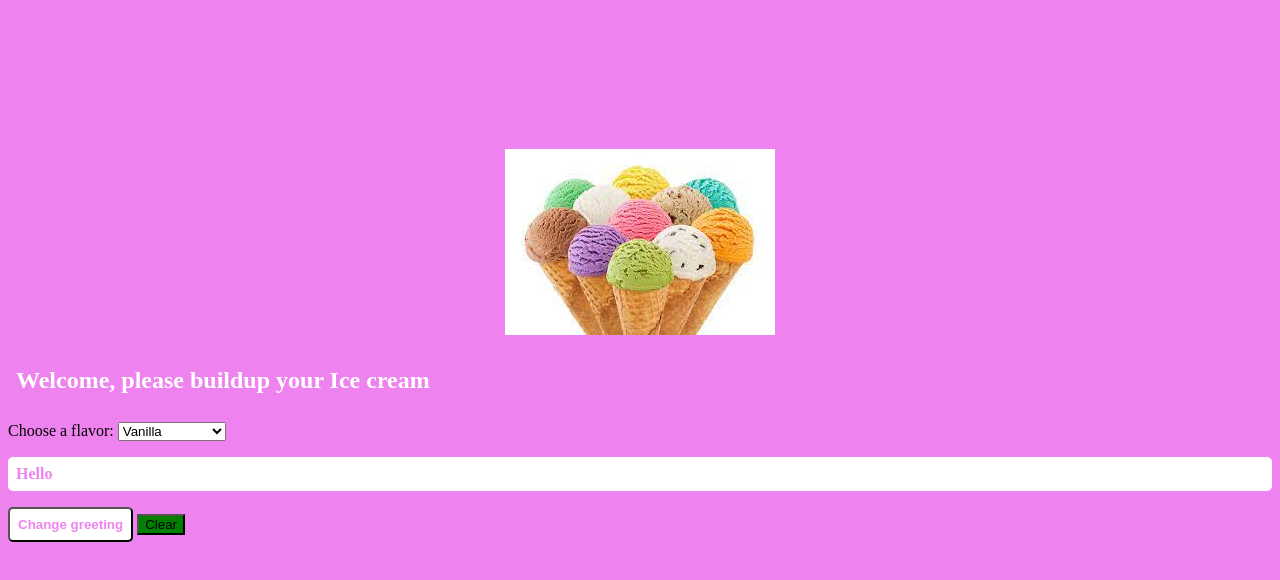
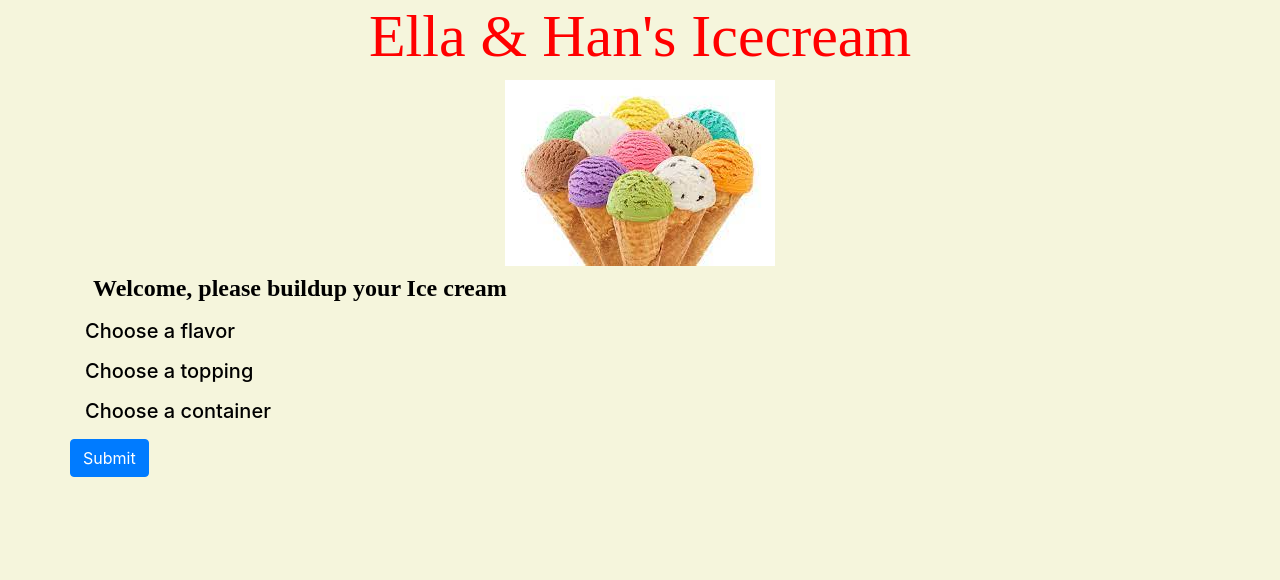
Before and after one commit to millynamy/icecream-frontend, a plain HTML site: page index.html in a window 1280 px wide. Drawn offline with nearby package versions, Linux system fonts and the light colour scheme; files that its build step writes are made by us from their sources; no server answers; files whose address does not match are found by name.

Commit message:
Clean up
Deleted unneccesary pages

```diff
--- a/index.html
+++ b/index.html
@@ -1,33 +1,45 @@
-<!DOCTYPE html>
-<html>
+<!doctype html>
+<html lang="en">
   <head>
-    <title>ELLA & HAN'S ICECREAM</title>
-    <link rel="stylesheet" href="/Users/duncansanya/Documents/Projects/frontend/static/css/main.css" />
+    <!-- Required meta tags -->
+    <meta charset="utf-8">
+    <meta name="viewport" content="width=device-width, initial-scale=1, shrink-to-fit=no">
+
+    <!-- Bootstrap CSS -->
+    <link rel="stylesheet" href="https://cdn.jsdelivr.net/npm/bootstrap@4.3.1/dist/css/bootstrap.min.css" integrity="sha384-ggOyR0iXCbMQv3Xipma34MD+dH/1fQ784/j6cY/iJTQUOhcWr7x9JvoRxT2MZw1T" crossorigin="anonymous">
+    <title>Ella & Han's Icecream</title>
+    <link rel="stylesheet" href="/Users/duncansanya/Documents/Projects/frontend/static/css/newmain.css" />
   </head>
-
   <body onload="load()">
-
+    <div class="container">
       <center>
-      <h1 class="blink">ELLA & HAN'S ICECREAM</h1>
+          <h1>Ella & Han's Icecream</h1>
           <img src="/Users/duncansanya/Documents/Projects/frontend/images/Ice cream.jpeg" alt="logo">
       </center>
-
     <h2>Welcome, please buildup your Ice cream</h2>
 
-  <label for="flavors">Choose a flavor:</label>
-  <select name="flavors" id="flavors">
-      <option value="Vanilla">Vanilla</option>
-      <option value="cotton candy">cotton candy</option>
-      <option value="chocolate mint">chocolate mint</option>
-      <option value="strawberry">strawberry</option>
-  </select>
+    <div class="row">
+      <div class="col-12">
+        <div class="">
+          <h5 for="flavors">Choose a flavor</h5>
+          <div class="form-group" id="flavors"></div>
+        </div>
+      </div>
+      <div class="col-12">
+        <div class="">
+            <h5 for="toppings">Choose a topping</h5>
+            <div class="form-group" id="toppings"></div>
+        </div>
+      </div>
+      <div class="col-12">
+        <div class="">
+            <h5 for="containers">Choose a container</h5>
+            <div class="form-group" id="containers"></div>
+        </div>
+      </div>
+      <button type="submit" class="btn btn-primary">Submit</button>
+    </div>
 
-  <p id="greeting" class="bg-white" >Hello</p>
-
-  <button onclick="clicked()" class="bg-white">Change greeting</button>
-
-  <button class="button-green">Clear</button>
   </body>
-
   <script src="/Users/duncansanya/Documents/Projects/frontend/static/javascript/main.js"></script>
   </html>
--- a/static/css/main.css
+++ /dev/null
@@ -1,53 +0,0 @@
-h1 {
-    font-family: 'English Towne';
-    color:red;
-    font-size: 60px;
-}
-
-h2 {
-  font-family: 'Times New Roman';
-  font-weight: bolder;
-  color: white;
-  font-size: 24px;
-  padding: 8px;
-}
-
-body {
-  font-size: 14;
-  color: black;
-  background-color: violet;
-}
-
-.bg-white {
-  border-radius: 5px;
-  padding: 8px;
-  color: violet;
-  font-weight: bold;
-  background-color: white;
-}
-
-.button-green {
-  background-color: green;
-}
-
-
-  .alert-warning{
-    background-color: #fff;
-    color: red;
-  }
-
-.blink {
-  animation: 2s linear infinite condemned_blink_effect;
-}
-
-@keyframes condemned_blink_effect {
-  0% {
-    visibility: hidden;
-  }
-  50% {
-    visibility: hidden;
-  }
-  100% {
-    visibility: visible;
-  }
-}
```
Also changed, not shown: icecream.html (deleted, +0 -45 lines). Lines whose indentation alone changed are shown as unchanged.
